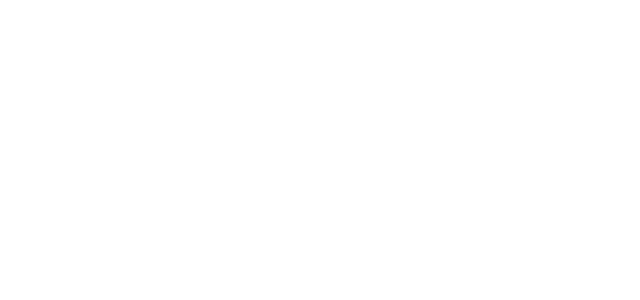
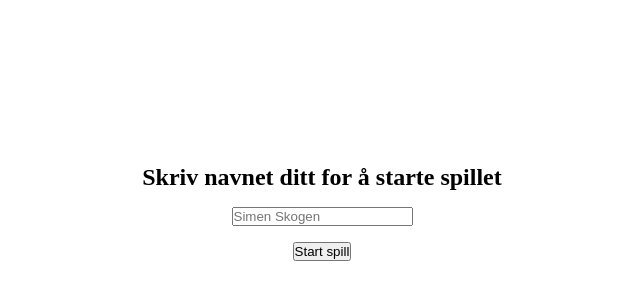
Before and after one commit to siments-gif/Speed-game, a React (Vite) app: page / in a window 1280 px wide. Shown: the part 196-496 px from the top of the page, without its empty margins (318-958 px from the left). Built offline with nearby package versions, Linux system fonts and the light colour scheme.

Commit message:
Added logic for what i wanted after gameStart and gameEnding. Also added alert if noe name is written at introScreen.

```diff
--- a/src/App.jsx
+++ b/src/App.jsx
@@ -1,8 +1,35 @@
+import React, { useState } from 'react';
 import './App.css'
+import GameBoard from './components/gameBoard/gameBoard';
+import IntroScreen from './components/introScreen/IntroScreen';
 
 function App() {
+  const [showBoard, setShowBoard] = useState(false);
+  const [playerName, setPlayerName] = useState("");
+  const [currentScore, setCurrentScore] = useState(0);
+
+  const gameStart = (name) => {
+    setPlayerName(name);
+    setShowBoard(true)
+  };
+
+  const handleGameEnding = (score, addHighScore) => {
+    setCurrentScore(score)
+    addHighScore(playerName, score);
+    setShowBoard(false);
+  }
+
   return (
     <>
+    <div className='mainApp'>
+      {!showBoard ? (
+        <>
+        <IntroScreen  onStartGame={gameStart}/>
+        </>
+      ) : (
+        <GameBoard gameEnding={(score) => handleGameEnding(score)}/>
+      )}
+    </div>
     </>
   )
 }
--- a/src/components/introScreen/IntroScreen.jsx
+++ b/src/components/introScreen/IntroScreen.jsx
@@ -6,6 +6,8 @@
   const handleGameStart = () => {
     if(playerName.trim()) {
         onStartGame(playerName);
+    } else {
+        alert("Skriv inn navnet ditt for å starte spillet")
     }
   };
 
```
